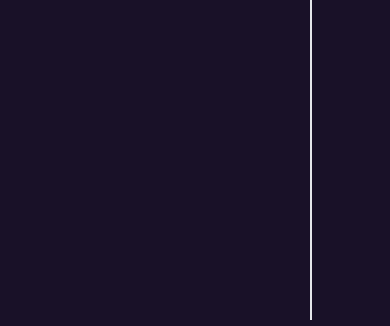
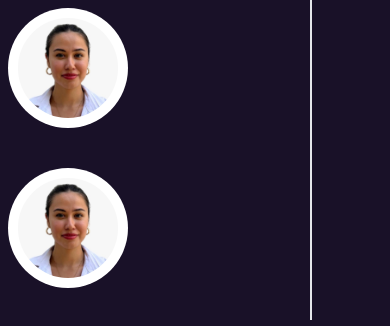
Before and after one commit to Eda-Inal/portfolio, a Next.js app in the folder portfolio/: page /sidebar in a window 390 px wide. Shown: the top 326 px of the page. Built offline with nearby package versions, Linux system fonts and the light colour scheme.

Commit message:
did photo component design and responsive design

```diff
--- a/portfolio/src/app/components/photo.jsx
+++ b/portfolio/src/app/components/photo.jsx
@@ -1,11 +1,22 @@
 import React from 'react'
+import Image from 'next/image'
+import me from "../../../public/images/me.jpeg"
 
 function Photo() {
-  return (
-    <div>
-
-    </div>
-  )
+    return (
+        <div className='sm:w-[180px] sm:h-[180px] md:w-[200px] md:h-[200px] lg:w-[250px] lg:h-[250px]  w-[120px] h-[120px] bg-white rounded-full sm:mt-10 mt-2 ml-2 sm:ml-6 md:ml-0 flex justify-center items-center' >
+            <div className='relative sm:w-[160px] sm:h-[160px] md:w-[180px] md:h-[180px] lg:w-[220px] lg:h-[220px] w-[100px] h-[100px] rounded-full overflow-hidden'>
+                <Image
+                    src={me}
+                    fill
+                    style={{ objectFit: 'cover', objectPosition: 'center' }}
+                    alt="me"
+                    priority
+                    sizes="(max-width: 220px) 100vw, 220px"
+                />
+            </div>
+        </div>
+    )
 }
 
 export default Photo
--- a/portfolio/src/app/sidebar/page.jsx
+++ b/portfolio/src/app/sidebar/page.jsx
@@ -1,10 +1,12 @@
 import React from 'react'
+import Photo from '../components/photo'
 
 function SideBar() {
   return (
     <div className='container md:w-2/5 w-4/5 h-40 md:h-screen border-r-2'  >
-    <div className='w-4/5  flex flex-col items-center' >
+    <div className='  flex flex-col  md:items-center ' >
 
+<Photo/>
 
     </div>
     </div>
```
Also changed, not shown: portfolio/public/images/me.jpeg (added).
